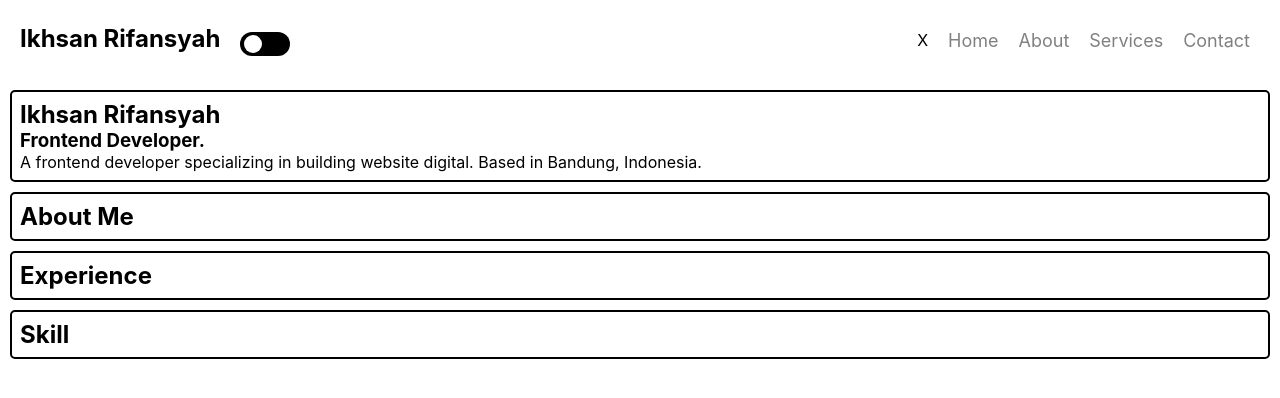
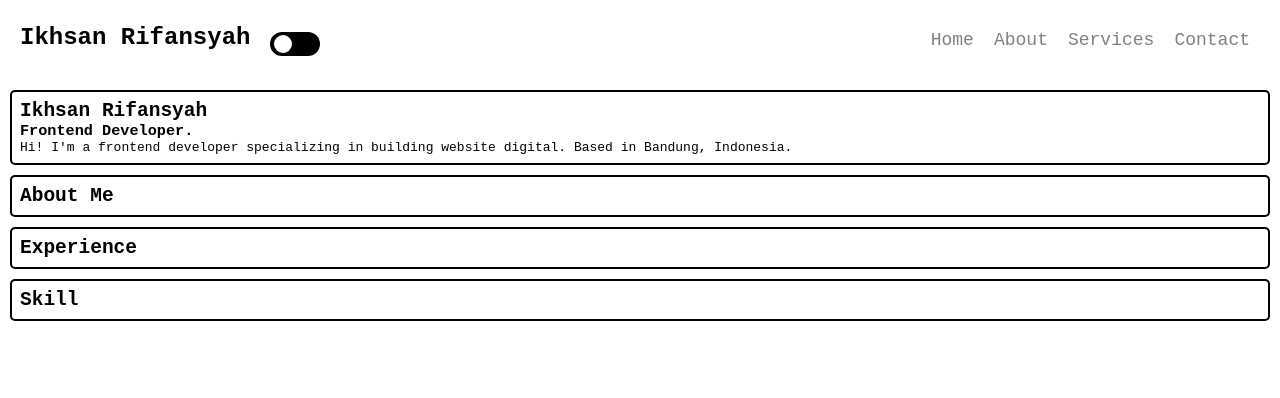
Before and after one commit to ikhsanrifff/portofolio-ikhsan, a React (Create React App) app: page / in a window 1280 px wide. Shown: the top 398 px of the page. Built offline with nearby package versions, Linux system fonts and the light colour scheme.

Commit message:
*fix dashboard and add font family

```diff
--- a/src/App.css
+++ b/src/App.css
@@ -6,6 +6,7 @@
 
 .body {
   display: grid;
+  font-family: monospace;
 
 }
 .header {
--- a/src/App.js
+++ b/src/App.js
@@ -32,9 +32,9 @@ function App() {
             </label>
           </div>
           <ul className={isOpen ? "nav-links open" : "nav-links"}>
-            <div className="close" onClick={exitMenu}>
+            {/* <div className="close" onClick={exitMenu}>
               <div>X</div>
-            </div>
+            </div> */}
             <li><a href="/App.js">Home</a></li>
             <li><a href="#about">About</a></li>
             <li><a href="/services">Services</a></li>
@@ -58,7 +58,7 @@ function App() {
               Frontend Developer.
             </h3>
             <p>
-              A frontend developer specializing in building website digital. Based in Bandung, Indonesia.
+              Hi! I'm a frontend developer specializing in building website digital. Based in Bandung, Indonesia.
             </p>
           </div>
           <div className={isDarkMode ? "aboutme-dark" : "aboutme"}>
```
